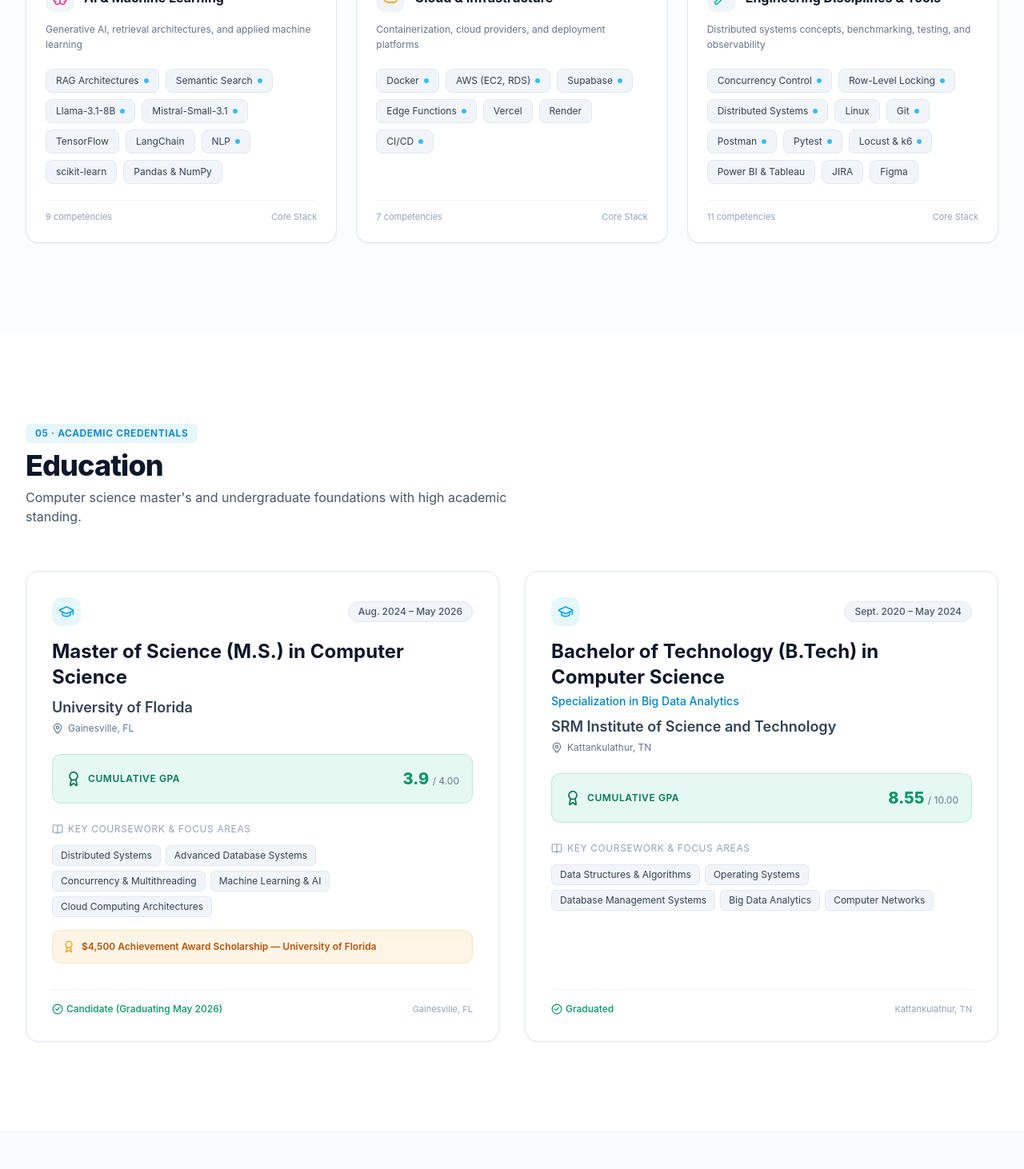
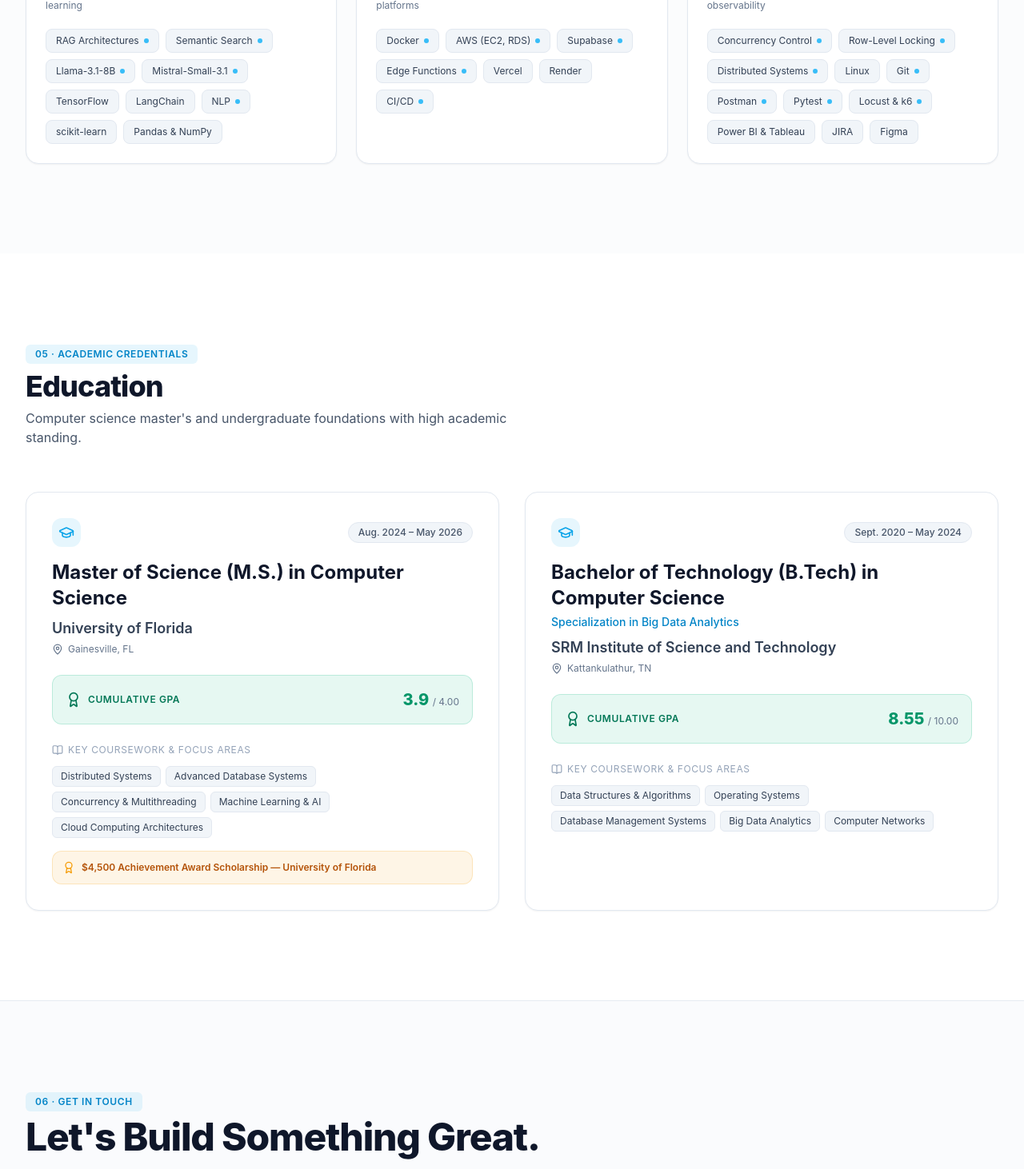
Before and after one commit to Jatin2606/Portfolio, a Next.js app: page / in a window 1280 px wide. Shown: the part 6469-7931 px from the top of the page at 80% size. Built offline with nearby package versions, Linux system fonts and the light colour scheme.

Commit message:
style: completely remove card footers from education and skills sections

```diff
--- a/src/components/Education.tsx
+++ b/src/components/Education.tsx
@@ -6,8 +6,7 @@ import {
   Calendar,
   MapPin,
   Award,
-  BookOpen,
-  CheckCircle2
+  BookOpen
 } from "lucide-react";
 import { EDUCATION } from "@/data/portfolioData";
 
@@ -108,15 +107,6 @@ export default function Education() {
 
               </div>
 
-              {/* Card Footer status */}
-              <div className="mt-8 pt-4 border-t border-slate-100 dark:border-slate-800/80 flex items-center justify-between text-xs text-slate-500 dark:text-slate-400">
-                <span className="flex items-center gap-1 text-emerald-600 dark:text-emerald-400 font-medium">
-                  <CheckCircle2 className="w-3.5 h-3.5" />
-                  <span>{edu.status}</span>
-                </span>
-                <span className="font-mono text-[11px] text-slate-400 dark:text-slate-500">{edu.location}</span>
-              </div>
-
             </div>
           ))}
         </div>
--- a/src/components/Skills.tsx
+++ b/src/components/Skills.tsx
@@ -127,11 +127,6 @@ export default function Skills() {
                   })}
                 </div>
               </div>
-
-              <div className="mt-5 pt-3 border-t border-slate-100 dark:border-slate-800/60 flex items-center justify-between text-[11px] text-slate-400">
-                <span>{cat.skills.length} competencies</span>
-                <span className="font-mono text-slate-400 dark:text-slate-500">Core Stack</span>
-              </div>
             </div>
           ))}
         </div>
```
